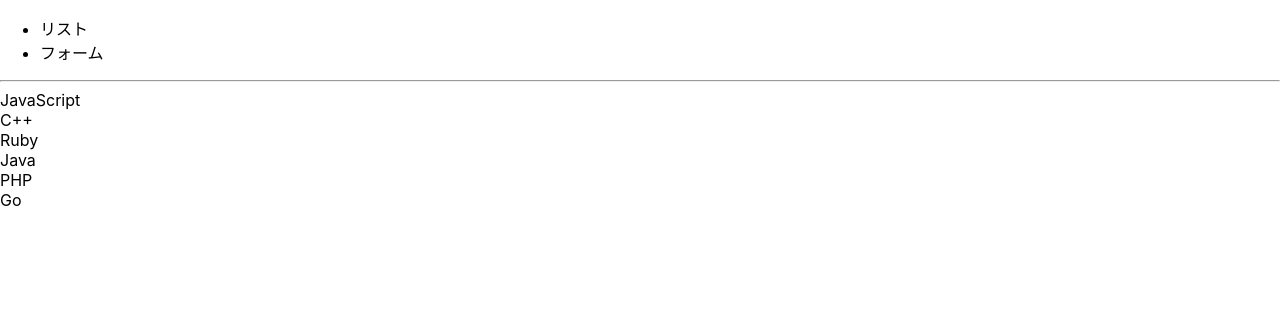
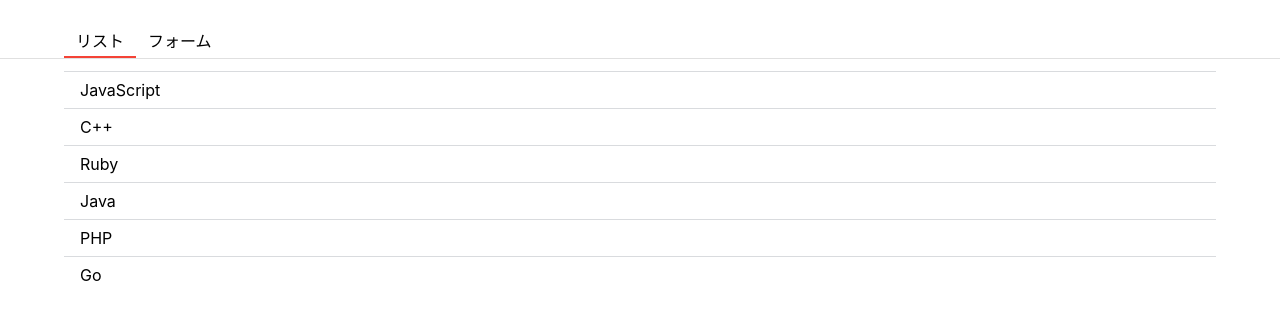
Before and after one commit to kohjean/yassun-react-tutor, a React (Create React App) app: page / in a window 1280 px wide. Shown: the top 320 px of the page. Built offline with nearby package versions, Linux system fonts and the light colour scheme.

Commit message:
#7終わり

```diff
--- a/package.json
+++ b/package.json
@@ -9,6 +9,7 @@
     "react": "^17.0.2",
     "react-dom": "^17.0.2",
     "react-scripts": "4.0.3",
+    "styled-components": "^5.3.0",
     "web-vitals": "^1.1.2"
   },
   "scripts": {
--- a/src/App.js
+++ b/src/App.js
@@ -1,7 +1,28 @@
+import styled from 'styled-components';
 import { useEffect, useState } from 'react';
 import { List } from "./List";
 import { Form } from "./Form";
 import { getLanguages } from "./const/languages";
+import { SquareBox } from "./components/squareBox";
+
+const Header = styled.header`
+  display: flex;
+  justify-content: space-between;
+  padding: 24px 64px 0;
+  border-bottom: 1px solid #E0E0E0;
+`
+
+const HeaderUl = styled.ul`
+  display: flex;
+  margin: 0;
+  padding: 0;
+`
+const HeaderLi = styled.li`
+  list-style: none;
+  padding: 4px 12px;
+  cursol: pointer;
+  border-bottom: ${props => props.focused ? '2px solid #f44336' : 'none' }
+`
 
 function App() {
   const [tab, setTab] = useState('list');
@@ -29,13 +50,12 @@
 
   return (
     <div>
-      <header>
-        <ul>
-          <li onClick={() => setTab('list')}>リスト</li>
-          <li onClick={() => setTab('form')}>フォーム</li>
-        </ul>
-      </header>
-      <hr />
+      <Header>
+        <HeaderUl>
+          <HeaderLi focused={ tab === 'list' } onClick={() => setTab('list')}>リスト</HeaderLi>
+          <HeaderLi focused={ tab === 'form' } onClick={() => setTab('form')}>フォーム</HeaderLi>
+        </HeaderUl>
+      </Header>
       {
         tab === 'list' ? <List langs={langs}/> : <Form onAddLang={addLang} />
       }
--- a/src/Form.js
+++ b/src/Form.js
@@ -1,4 +1,31 @@
 import React, { useState } from "react";
+import styled from 'styled-components';
+import { Button } from './components/button';
+
+const Container = styled.div`
+  padding: 12px 64px;
+`
+
+const Label = styled.label`
+  display: flex;
+  color: #757575;
+  font-size: 14px;
+  font-weight: bold;
+`
+
+const Input = styled.input`
+  border-radius: 3px;
+  padding: 4px 8px;
+  border: 1px solid black;
+`
+
+const ButtonContainer = styled.div`
+  margin-top: 24px;
+`
+
+const FormButton = styled(Button)`
+  width: 120px;
+`
 
 export const Form = ({ onAddLang }) => {
   const [text, setText] = useState('');
@@ -8,20 +35,21 @@
   }
 
   return (
-    <div>
+    <Container>
       <h4>新しい言語の追加</h4>
       <form onSubmit={submitForm}>
         <div>
-          <input
+          <Label>言語</Label>
+          <Input
             type="text"
             value={text}
             onChange={(e) => setText(e.target.value)}
           />
         </div>
-        <div>
-          <button>追加</button>
-        </div>
+        <ButtonContainer>
+          <Button>追加</Button>
+        </ButtonContainer>
       </form>
-    </div>
+    </Container>
   )
 }
--- a/src/List.js
+++ b/src/List.js
@@ -1,21 +1,28 @@
 import { useEffect } from "react"
+import styled from 'styled-components';
+
+const Container = styled.div`
+  padding: 12px 64px;
+`
+
+const ListItem = styled.div`
+  padding: 8px 16px;
+
+  &:nth-child(n-2) {
+    border-top: 1px solid #D9DBDE;
+  }
+`
+
+
 
 export const List = ({ langs }) => {
-
-  useEffect(() => {
-    console.log('List.js: useEffect');
-
-    return () => {
-      console.log('List.js: useEffect: unmount');
-    }
-  })
   return (
-    <div>
+    <Container>
       {
         langs.map((lang, index) => {
-          return <div key={index}>{ lang }</div>
+          return <ListItem key={index}>{ lang }</ListItem>
         })
       }
-    </div>
+    </Container>
   )
 }
```
